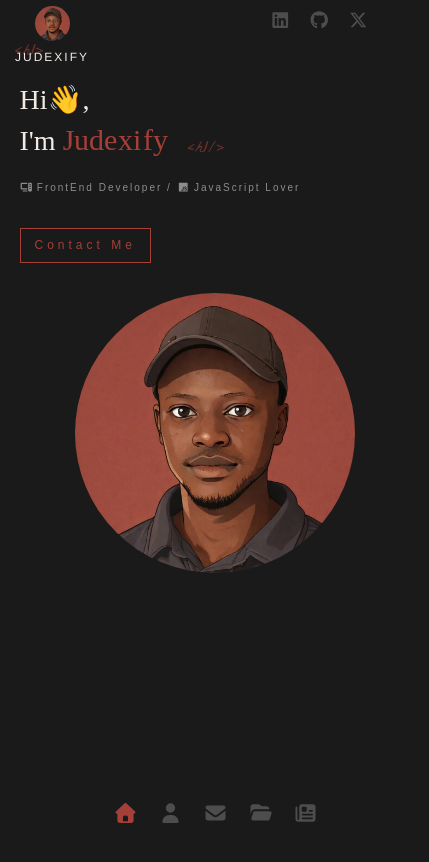
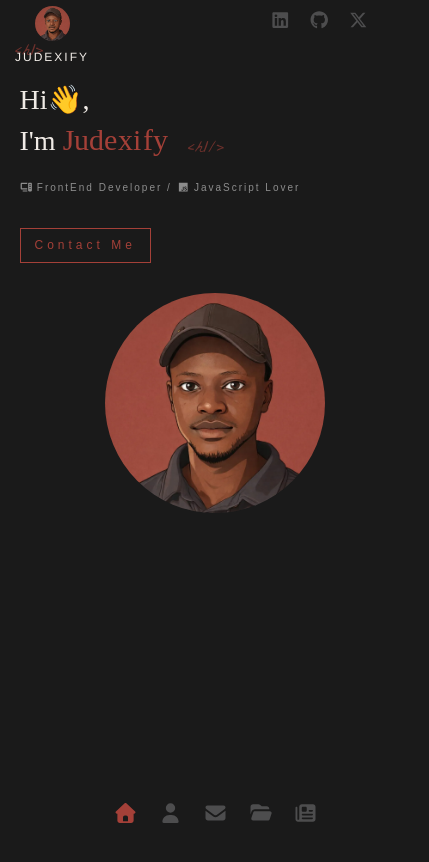
Before and after one commit to judexify/Judexify-Portfolio, a React (Vite) app: page / in a window 390 px wide. Shown: the top 862 px of the page, 429 px wide, since content can reach past the window. Built offline with nearby package versions, Linux system fonts and the light colour scheme.

Commit message:
fix: reduce loading time in Project component and adjust overflow properties in styles

```diff
--- a/src/components/Project/index.jsx
+++ b/src/components/Project/index.jsx
@@ -9,7 +9,7 @@ export default function Project() {
   const [isLoading, setIsLoading] = useState(true)
 
   useEffect(function () {
-    setInterval(() => setIsLoading(false), 1000)
+    setInterval(() => setIsLoading(false), 500)
   }, [])
 
   return (
--- a/src/query.scss
+++ b/src/query.scss
@@ -86,6 +86,7 @@
   .page {
     padding-bottom: 6rem;
     padding-top: 5rem;
+    overflow-x: hidden;
   }
 
   .tags,
@@ -97,6 +98,7 @@
     top: 0;
     height: 100%;
     overflow-y: auto;
+    overflow-x: hidden;
   }
 
   .home-page {
@@ -104,6 +106,7 @@
     flex-direction: column;
     align-items: center;
     padding: 8rem 5% 6rem;
+    overflow: hidden;
 
     .text-zone {
       position: static;
@@ -120,8 +123,8 @@
 
   .logo-container {
     position: relative;
-    width: 28rem;
-    height: 28rem;
+    width: 22rem;
+    height: 22rem;
     margin: 3rem auto 0;
     right: auto;
     left: auto;
```
